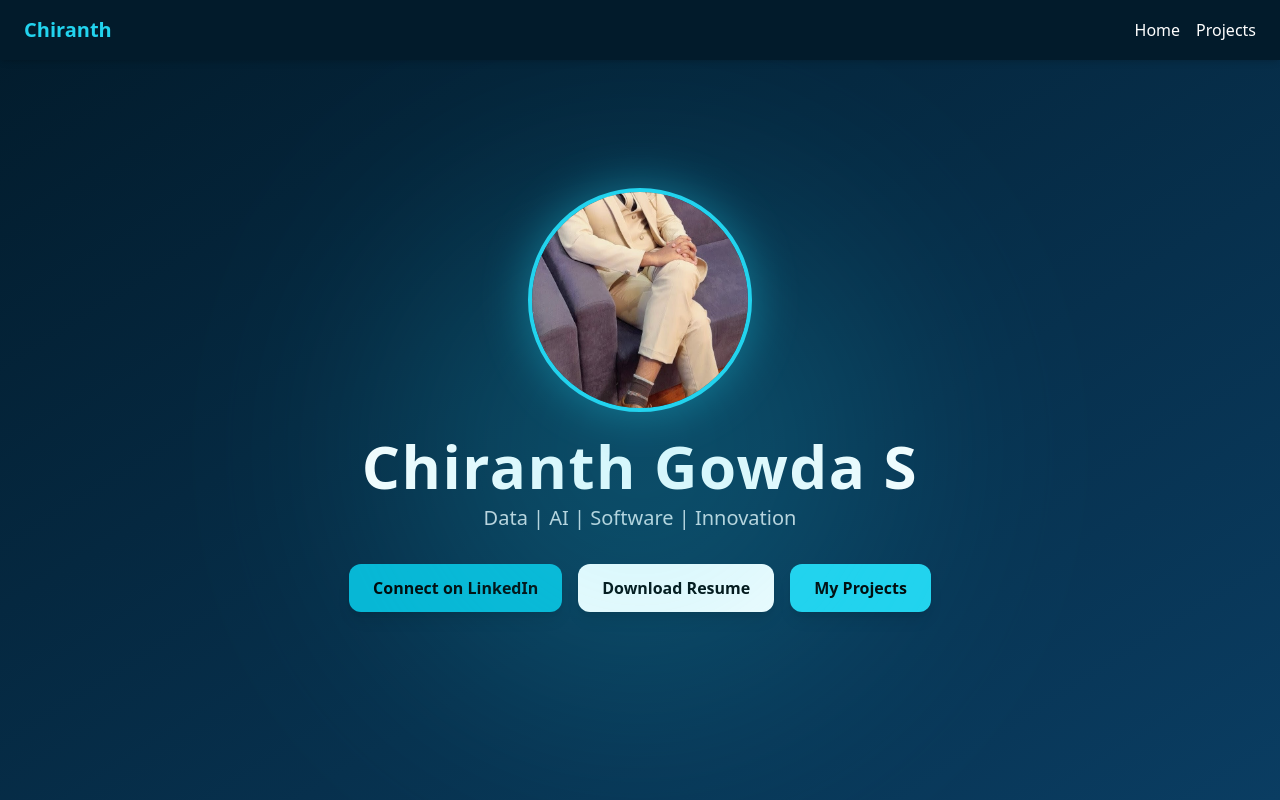
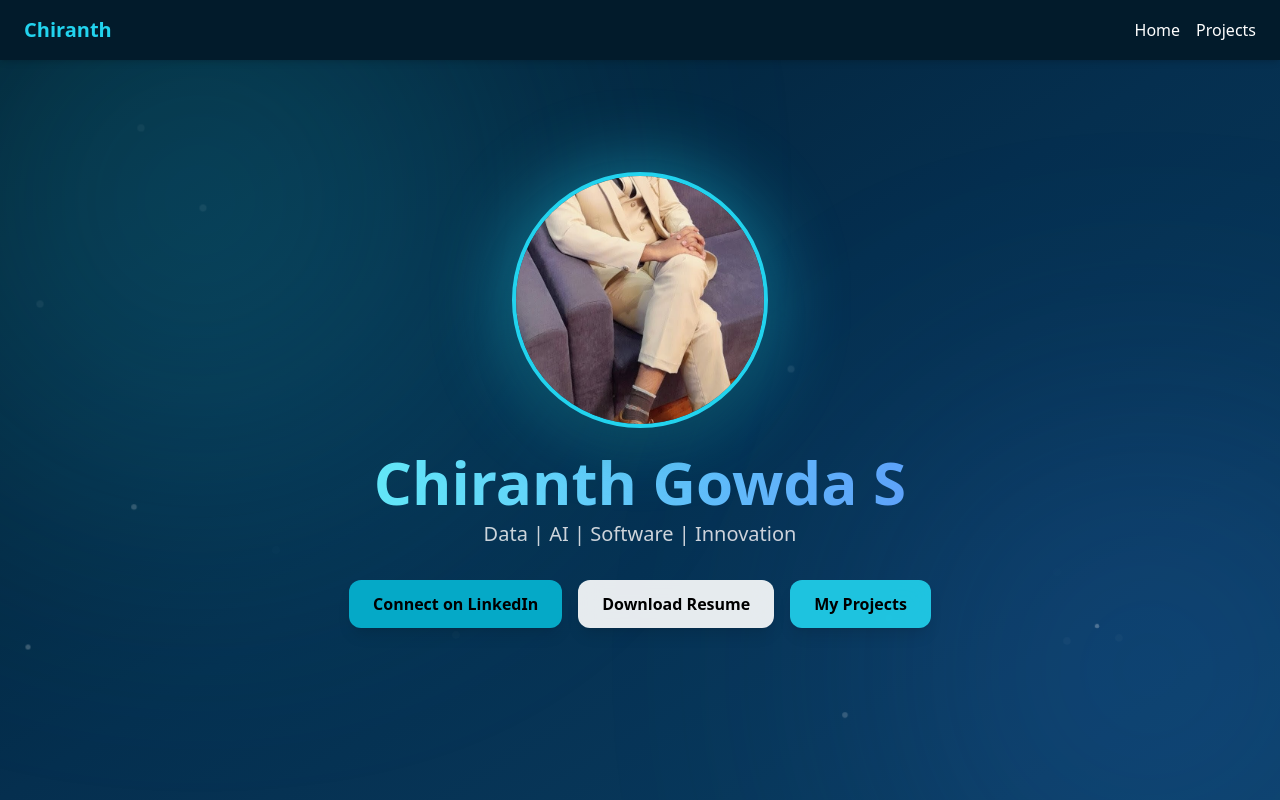
Before and after one commit to chiranthgowdas/chiranth-portfolio, a React (Vite) app: page / in a window 1280 px wide. Shown: the top 800 px of the page. Built offline with nearby package versions, Linux system fonts and the light colour scheme.

Commit message:
updtaed hero

```diff
--- a/src/components/Hero.jsx
+++ b/src/components/Hero.jsx
@@ -2,23 +2,40 @@ import { Link } from "react-router-dom";
 
 export default function Hero() {
   return (
-    <section className="min-h-screen flex flex-col items-center justify-center text-center bg-gradient-to-br from-[#021B2B] to-[#0A3D62] text-white px-4 relative">
+    <section className="relative min-h-screen flex flex-col items-center justify-center text-center bg-gradient-to-br from-[#021B2B] via-[#052F4F] to-[#0A3D62] text-white px-4 overflow-hidden">
 
-      {/* 🔥 GLOW BACKGROUND */}
-      <div className="absolute w-[500px] h-[500px] bg-cyan-400 opacity-20 blur-[120px] rounded-full top-1/4"></div>
+      {/* 🔥 ANIMATED GLOW BLOBS */}
+      <div className="absolute w-[600px] h-[600px] bg-cyan-400 opacity-20 blur-[140px] rounded-full animate-pulse top-[-100px] left-[-100px]" />
+      <div className="absolute w-[500px] h-[500px] bg-blue-500 opacity-20 blur-[140px] rounded-full animate-pulse bottom-[-120px] right-[-120px]" />
 
-      {/* 🔥 PROFILE IMAGE */}
-      <div className="relative mb-6">
-        <div className="absolute inset-0 rounded-full bg-cyan-400 blur-xl opacity-40"></div>
+      {/* ✨ FLOATING PARTICLES */}
+      <div className="absolute inset-0 pointer-events-none">
+        {Array.from({ length: 20 }).map((_, i) => (
+          <span
+            key={i}
+            className="absolute w-1 h-1 bg-white opacity-30 rounded-full animate-ping"
+            style={{
+              top: `${Math.random() * 100}%`,
+              left: `${Math.random() * 100}%`,
+              animationDuration: `${2 + Math.random() * 3}s`
+            }}
+          />
+        ))}
+      </div>
+
+      {/* 🔥 PROFILE IMAGE (PERFECT CENTER + GLOW) */}
+      <div className="relative mb-6 group">
+        <div className="absolute inset-0 rounded-full bg-cyan-400 blur-2xl opacity-50 group-hover:opacity-70 transition"></div>
+
         <img
           src="/profile.jpg"
           alt="profile"
-          className="relative w-48 h-48 md:w-56 md:h-56 rounded-full border-4 border-cyan-400 object-cover"
+          className="relative w-52 h-52 md:w-64 md:h-64 rounded-full border-4 border-cyan-400 object-cover object-center shadow-2xl group-hover:scale-105 transition duration-300"
         />
       </div>
 
-      {/* 🔥 NAME */}
-      <h1 className="text-4xl md:text-6xl font-bold mb-2 tracking-wide">
+      {/* 🔥 NAME WITH GRADIENT */}
+      <h1 className="text-4xl md:text-6xl font-bold mb-2 bg-gradient-to-r from-cyan-300 to-blue-400 bg-clip-text text-transparent">
         Chiranth Gowda S
       </h1>
 
@@ -27,14 +44,14 @@ export default function Hero() {
         Data | AI | Software | Innovation
       </p>
 
-      {/* 🔥 BUTTONS */}
+      {/* 🔥 BUTTONS (GLASS + ANIMATION) */}
       <div className="flex flex-wrap justify-center gap-4">
 
         <a
           href="https://www.linkedin.com/in/chiranth-gowda-s-67565a310/"
           target="_blank"
           rel="noreferrer"
-          className="px-6 py-3 bg-cyan-500 hover:bg-cyan-400 text-black rounded-xl font-semibold shadow-lg hover:scale-105 transition"
+          className="px-6 py-3 bg-cyan-500/90 backdrop-blur-md hover:bg-cyan-400 text-black rounded-xl font-semibold shadow-lg hover:scale-110 transition duration-300"
         >
           Connect on LinkedIn
         </a>
@@ -42,19 +59,20 @@ export default function Hero() {
         <a
           href="/resume.pdf"
           download
-          className="px-6 py-3 bg-white text-black rounded-xl font-semibold shadow-lg hover:scale-105 transition"
+          className="px-6 py-3 bg-white/90 backdrop-blur-md text-black rounded-xl font-semibold shadow-lg hover:scale-110 transition duration-300"
         >
           Download Resume
         </a>
 
         <Link
           to="/projects"
-          className="px-6 py-3 bg-cyan-400 hover:bg-cyan-300 text-black rounded-xl font-semibold shadow-lg hover:scale-105 transition"
+          className="px-6 py-3 bg-cyan-400/90 backdrop-blur-md hover:bg-cyan-300 text-black rounded-xl font-semibold shadow-lg hover:scale-110 transition duration-300"
         >
           My Projects
         </Link>
 
       </div>
+
     </section>
   );
 }
```
